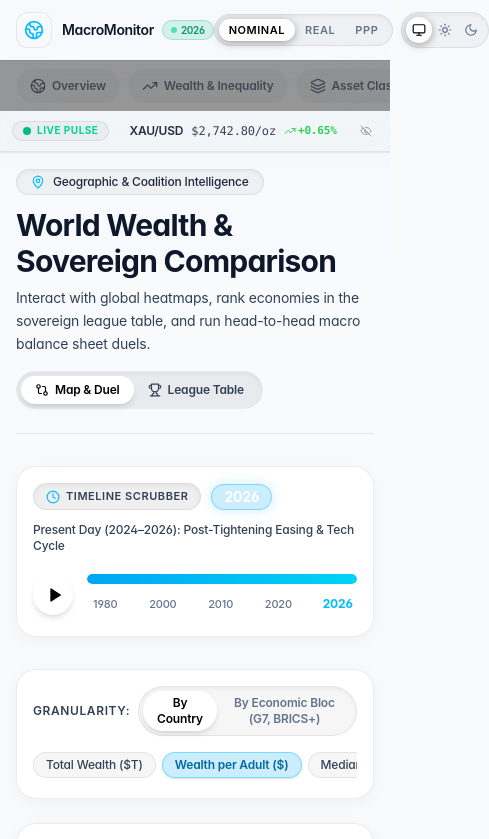
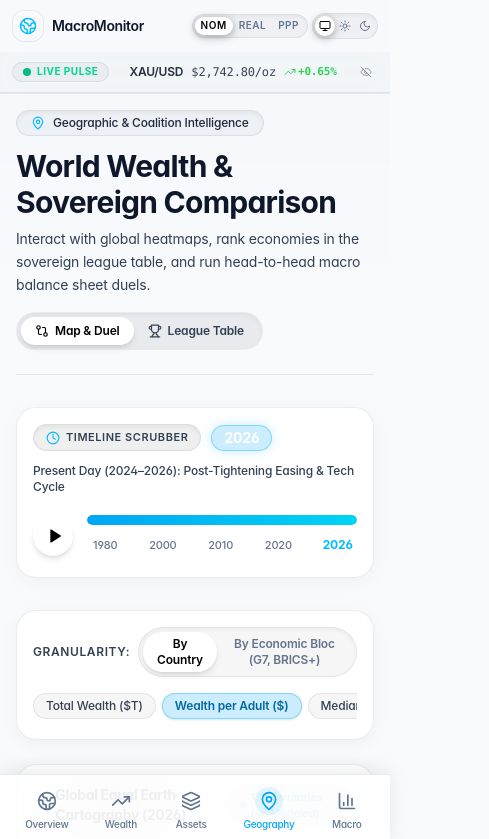
Before and after one commit to javichito/macro-monitor, a Next.js app: page /geography in a window 390 px wide. Shown: the top 839 px of the page, 489 px wide, since content can reach past the window. Built offline with nearby package versions, Linux system fonts and the light colour scheme.

Commit message:
fix(mobile): resolve iPhone 15 overflow, add iOS bottom tab bar, and optimize header ergonomics

```diff
--- a/src/app/globals.css
+++ b/src/app/globals.css
@@ -56,6 +56,12 @@
     --apple-orange: #ff9500;
     --apple-purple: #af52de;
     --apple-red: #ff3b30;
+  }
+
+  html,
+  body {
+    overflow-x: hidden;
+    max-width: 100vw;
   }
 
   body {
--- a/src/app/layout.tsx
+++ b/src/app/layout.tsx
@@ -2,6 +2,7 @@ import type { Metadata, Viewport } from 'next';
 import './globals.css';
 import { AppProvider } from '../context/AppContext';
 import { Header } from '../components/layout/Header';
+import { MobileTabBar } from '../components/layout/MobileTabBar';
 import { InstallPrompt } from '../components/layout/InstallPrompt';
 
 export const viewport: Viewport = {
@@ -68,11 +69,12 @@ export default function RootLayout({
 
         <AppProvider>
           <Header />
-          <main className="relative flex-1 max-w-7xl w-full mx-auto px-4 sm:px-6 py-4 sm:py-8">
+          <main className="relative flex-1 max-w-7xl w-full mx-auto px-4 sm:px-6 py-4 sm:py-8 pb-24 md:pb-8">
             {children}
           </main>
           <InstallPrompt />
-          <footer className="relative border-t border-white/[0.08] bg-black/40 backdrop-blur-xl py-8 text-xs text-slate-400 pb-12 sm:pb-8">
+          <MobileTabBar />
+          <footer className="relative border-t border-white/[0.08] bg-black/40 backdrop-blur-xl py-8 text-xs text-slate-400 mb-16 md:mb-0 pb-12 sm:pb-8">
             <div className="max-w-7xl mx-auto px-4 sm:px-6 flex flex-col sm:flex-row items-center justify-between gap-4">
               <div>
                 <span className="font-semibold text-white tracking-tight">MacroMonitor</span> — Modern Financial Transparency
--- a/src/components/layout/Header.tsx
+++ b/src/components/layout/Header.tsx
@@ -27,17 +27,17 @@ export function Header() {
 
   return (
     <header className="sticky top-0 z-50 border-b border-white/[0.08] bg-black/65 backdrop-blur-2xl transition-colors">
-      <div className="mx-auto flex max-w-7xl items-center justify-between px-4 py-3 sm:px-6">
+      <div className="mx-auto flex max-w-7xl items-center justify-between px-3 py-2.5 sm:px-6 sm:py-3">
         {/* Brand identity */}
-        <div className="flex items-center gap-3">
-          <Link href="/" className="flex items-center gap-2.5 group">
-            <div className="flex h-9 w-9 items-center justify-center rounded-xl bg-gradient-to-b from-white/10 to-white/[0.03] border border-white/[0.12] text-sky-400 shadow-[inset_0_1px_0_0_rgba(255,255,255,0.2)] group-hover:border-sky-400/40 group-hover:scale-[1.03] transition-all">
-              <Globe2 className="h-5 w-5" />
+        <div className="flex items-center gap-2 sm:gap-3">
+          <Link href="/" className="flex items-center gap-2 sm:gap-2.5 group">
+            <div className="flex h-8 w-8 sm:h-9 sm:w-9 items-center justify-center rounded-xl bg-gradient-to-b from-white/10 to-white/[0.03] border border-white/[0.12] text-sky-400 shadow-[inset_0_1px_0_0_rgba(255,255,255,0.2)] group-hover:border-sky-400/40 group-hover:scale-[1.03] transition-all">
+              <Globe2 className="h-4.5 w-4.5 sm:h-5 sm:w-5" />
             </div>
             <div>
               <span className="text-sm sm:text-base font-semibold tracking-tight text-white flex items-center gap-2">
                 MacroMonitor
-                <span className="inline-flex items-center gap-1 rounded-full bg-emerald-500/15 px-2 py-0.5 text-[10px] font-semibold text-emerald-300 border border-emerald-500/25">
+                <span className="hidden sm:inline-flex items-center gap-1 rounded-full bg-emerald-500/15 px-2 py-0.5 text-[10px] font-semibold text-emerald-300 border border-emerald-500/25">
                   <span className="h-1.5 w-1.5 rounded-full bg-emerald-400 animate-pulse" />
                   2026
                 </span>
@@ -72,9 +72,9 @@ export function Header() {
         </nav>
 
         {/* Action Controls: Currency Perspective & Appearance Mode */}
-        <div className="flex items-center gap-2">
+        <div className="flex items-center gap-1 sm:gap-2 shrink-0">
           {/* Currency Perspective Switcher: Apple segmented control */}
-          <div className="flex items-center rounded-full p-1 bg-white/[0.05] border border-white/[0.08] shadow-inner text-xs">
+          <div className="flex items-center rounded-full p-0.5 sm:p-1 bg-white/[0.05] border border-white/[0.08] shadow-inner text-xs">
             {(['nominal', 'real', 'ppp'] as CurrencyPerspective[]).map((mode) => (
               <button
                 key={mode}
@@ -86,20 +86,21 @@ export function Header() {
                     ? 'Real USD: Inflation-adjusted to constant 2026 purchasing power'
                     : 'PPP: Purchasing Power Parity adjusted for local basket costs'
                 }
-                className={`rounded-full px-2.5 sm:px-3 py-1 text-[11px] font-semibold transition-all duration-200 uppercase tracking-wider ${
+                className={`rounded-full px-1.5 sm:px-3 py-0.5 sm:py-1 text-[10px] sm:text-[11px] font-semibold transition-all duration-200 uppercase tracking-wider ${
                   currencyPerspective === mode
                     ? 'bg-white text-black shadow-[0_2px_8px_rgba(0,0,0,0.35)]'
                     : 'text-slate-400 hover:text-slate-200'
                 }`}
               >
-                {mode}
+                <span className="sm:hidden">{mode === 'nominal' ? 'Nom' : mode.toUpperCase()}</span>
+                <span className="hidden sm:inline">{mode}</span>
               </button>
             ))}
           </div>
 
           {/* Theme Mode Switcher: Apple segmented control (System / Light / Dark) */}
           <div
-            className="flex items-center rounded-full p-1 bg-white/[0.05] border border-white/[0.08] shadow-inner text-xs"
+            className="flex items-center rounded-full p-0.5 sm:p-1 bg-white/[0.05] border border-white/[0.08] shadow-inner text-xs shrink-0"
             aria-label="Appearance Mode"
           >
             <button
@@ -107,64 +108,42 @@ export function Header() {
               onClick={() => setThemePreference('system')}
               aria-label="Auto System Theme"
               title="System: Follow device settings automatically"
-              className={`rounded-full p-1.5 transition-all duration-200 ${
+              className={`rounded-full p-1 sm:p-1.5 transition-all duration-200 ${
                 themePreference === 'system'
                   ? 'bg-white text-black shadow-[0_2px_8px_rgba(0,0,0,0.35)]'
                   : 'text-slate-400 hover:text-slate-200'
               }`}
             >
-              <Monitor className="h-3.5 w-3.5" />
+              <Monitor className="h-3 w-3 sm:h-3.5 sm:w-3.5" />
             </button>
             <button
               type="button"
               onClick={() => setThemePreference('light')}
               aria-label="Light Mode"
               title="Light Mode"
-              className={`rounded-full p-1.5 transition-all duration-200 ${
+              className={`rounded-full p-1 sm:p-1.5 transition-all duration-200 ${
                 themePreference === 'light'
                   ? 'bg-white text-black shadow-[0_2px_8px_rgba(0,0,0,0.35)]'
                   : 'text-slate-400 hover:text-slate-200'
               }`}
             >
-              <Sun className="h-3.5 w-3.5" />
+              <Sun className="h-3 w-3 sm:h-3.5 sm:w-3.5" />
             </button>
             <button
               type="button"
               onClick={() => setThemePreference('dark')}
               aria-label="Dark Mode"
               title="Dark Mode"
-              className={`rounded-full p-1.5 transition-all duration-200 ${
+              className={`rounded-full p-1 sm:p-1.5 transition-all duration-200 ${
                 themePreference === 'dark'
                   ? 'bg-white text-black shadow-[0_2px_8px_rgba(0,0,0,0.35)]'
                   : 'text-slate-400 hover:text-slate-200'
               }`}
             >
-              <Moon className="h-3.5 w-3.5" />
+              <Moon className="h-3 w-3 sm:h-3.5 sm:w-3.5" />
             </button>
           </div>
         </div>
-      </div>
-
-      {/* Mobile navigation row: iOS momentum swipeable tab bar */}
-      <div className="flex md:hidden overflow-x-auto no-scrollbar border-t border-white/[0.06] px-4 py-2 gap-2 bg-black/40 backdrop-blur-xl">
-        {navLinks.map((link) => {
-          const Icon = link.icon;
-          const isActive = pathname === link.href;
-          return (
-            <Link
-              key={link.href}
-              href={link.href}
-              className={`flex shrink-0 items-center gap-1.5 px-3.5 py-2 text-xs font-semibold rounded-full transition-all active:scale-95 ${
-                isActive
-                  ? 'bg-white/20 text-white border border-white/25 shadow-sm'
-                  : 'text-white/60 hover:text-white bg-white/[0.04]'
-              }`}
-            >
-              <Icon className="h-4 w-4" />
-              {link.label}
-            </Link>
-          );
-        })}
       </div>
 
       {/* Global Live Market Pulse Ticker */}
--- a/src/components/layout/InstallPrompt.tsx
+++ b/src/components/layout/InstallPrompt.tsx
@@ -74,54 +74,54 @@ export function InstallPrompt() {
   if (!showPrompt) return null;
 
   return (
-    <div className="fixed bottom-4 left-4 right-4 sm:left-auto sm:right-6 sm:bottom-6 z-50 max-w-sm mx-auto sm:mx-0 animate-in fade-in slide-in-from-bottom-5 duration-300">
-      <div className="apple-card p-4.5 bg-[#0e121b]/95 border-white/[0.16] shadow-2xl backdrop-blur-2xl rounded-2xl relative">
+    <div className="fixed bottom-20 left-3 right-3 sm:bottom-6 sm:left-auto sm:right-6 z-50 max-w-sm mx-auto sm:mx-0 animate-in fade-in slide-in-from-bottom-5 duration-300">
+      <div className="p-3.5 sm:p-4 bg-white/95 dark:bg-[#0e121b]/95 border border-slate-200 dark:border-white/[0.16] shadow-2xl backdrop-blur-2xl rounded-2xl relative text-slate-800 dark:text-slate-100">
         <button
           onClick={handleDismiss}
-          className="absolute top-3 right-3 p-1 rounded-full text-slate-400 hover:text-white bg-white/[0.06] hover:bg-white/[0.12] transition-colors"
+          className="absolute top-2.5 right-2.5 p-1 rounded-full text-slate-400 hover:text-slate-900 dark:hover:text-white bg-slate-100 dark:bg-white/[0.06] hover:bg-slate-200 dark:hover:bg-white/[0.12] transition-colors"
           aria-label="Dismiss installation prompt"
         >
           <X className="h-3.5 w-3.5" />
         </button>
 
         <div className="flex items-start gap-3">
-          <div className="flex h-10 w-10 shrink-0 items-center justify-center rounded-xl bg-gradient-to-b from-sky-400/20 to-sky-600/10 border border-sky-400/30 text-sky-400 shadow-sm mt-0.5">
-            <Smartphone className="h-5 w-5" />
+          <div className="flex h-9 w-9 shrink-0 items-center justify-center rounded-xl bg-sky-500/10 dark:bg-sky-400/20 border border-sky-400/30 text-sky-500 dark:text-sky-400 shadow-sm mt-0.5">
+            <Smartphone className="h-4.5 w-4.5" />
           </div>
 
-          <div className="pr-4">
-            <h4 className="text-sm font-semibold text-white tracking-tight">
+          <div className="pr-4 flex-1">
+            <h4 className="text-xs sm:text-sm font-semibold text-slate-900 dark:text-white tracking-tight">
               Install MacroMonitor
             </h4>
-            <p className="text-xs text-slate-300 mt-0.5 leading-relaxed">
+            <p className="text-[11px] sm:text-xs text-slate-500 dark:text-slate-300 mt-0.5 leading-relaxed">
               Install as an iPhone app for a fullscreen, offline-ready experience.
             </p>
 
             {isIOS ? (
-              <div className="mt-3 space-y-1.5 text-[11px] text-slate-300 bg-white/[0.04] border border-white/[0.08] p-2.5 rounded-xl">
-                <div className="flex items-center gap-2">
-                  <span className="flex h-4 w-4 shrink-0 items-center justify-center rounded-full bg-sky-500/20 text-sky-400 font-bold text-[10px]">
+              <div className="mt-2.5 space-y-1 text-[10px] sm:text-[11px] text-slate-600 dark:text-slate-300 bg-slate-50 dark:bg-white/[0.04] border border-slate-200 dark:border-white/[0.08] p-2 rounded-xl">
+                <div className="flex items-center gap-1.5">
+                  <span className="flex h-3.5 w-3.5 shrink-0 items-center justify-center rounded-full bg-sky-500/20 text-sky-500 dark:text-sky-400 font-bold text-[9px]">
                     1
                   </span>
                   <span>
-                    Tap the <strong className="text-white">Share</strong> icon{' '}
-                    <Share className="inline h-3.5 w-3.5 text-sky-400 -mt-0.5" /> in Safari
+                    Tap <strong className="text-slate-900 dark:text-white">Share</strong>{' '}
+                    <Share className="inline h-3 w-3 text-sky-500 dark:text-sky-400 -mt-0.5" /> in Safari
                   </span>
                 </div>
-                <div className="flex items-center gap-2">
-                  <span className="flex h-4 w-4 shrink-0 items-center justify-center rounded-full bg-sky-500/20 text-sky-400 font-bold text-[10px]">
+                <div className="flex items-center gap-1.5">
+                  <span className="flex h-3.5 w-3.5 shrink-0 items-center justify-center rounded-full bg-sky-500/20 text-sky-500 dark:text-sky-400 font-bold text-[9px]">
                     2
                   </span>
                   <span>
-                    Select <strong className="text-white">Add to Home Screen</strong>{' '}
-                    <PlusSquare className="inline h-3.5 w-3.5 text-sky-400 -mt-0.5" />
+                    Tap <strong className="text-slate-900 dark:text-white">Add to Home Screen</strong>{' '}
+                    <PlusSquare className="inline h-3 w-3 text-sky-500 dark:text-sky-400 -mt-0.5" />
                   </span>
                 </div>
               </div>
             ) : (
               <button
                 onClick={handleInstallClick}
-                className="mt-3 w-full py-1.5 px-3 rounded-full bg-sky-500 hover:bg-sky-400 text-black font-semibold text-xs transition-colors shadow-sm cursor-pointer"
+                className="mt-2.5 w-full py-1.5 px-3 rounded-full bg-sky-500 hover:bg-sky-400 text-black font-semibold text-xs transition-colors shadow-sm cursor-pointer"
               >
                 Install App
               </button>
--- /dev/null
+++ b/src/components/layout/MobileTabBar.tsx
@@ -0,0 +1,61 @@
+'use client';
+
+import React from 'react';
+import Link from 'next/link';
+import { usePathname } from 'next/navigation';
+import { Globe2, TrendingUp, Layers, MapPin, BarChart3 } from 'lucide-react';
+
+/*
+ * Apple Human Interface Guidelines specify bottom tab bars for primary mobile navigation,
+ * placing high-frequency destination switching within comfortable one-handed thumb reach.
+ * We render this component exclusively on viewports below standard desktop breakpoint (< md).
+ */
+export function MobileTabBar() {
+  const pathname = usePathname();
+
+  const tabs = [
+    { href: '/', label: 'Overview', icon: Globe2 },
+    { href: '/wealth', label: 'Wealth', icon: TrendingUp },
+    { href: '/assets', label: 'Assets', icon: Layers },
+    { href: '/geography', label: 'Geography', icon: MapPin },
+    { href: '/macro', label: 'Macro', icon: BarChart3 },
+  ];
+
+  return (
+    <nav
+      aria-label="Mobile Navigation Bar"
+      className="md:hidden fixed bottom-0 left-0 right-0 z-40 border-t border-slate-200/80 dark:border-white/[0.08] bg-white/85 dark:bg-[#06080e]/85 backdrop-blur-2xl transition-colors duration-200 shadow-[0_-4px_20px_rgba(0,0,0,0.08)] dark:shadow-[0_-4px_24px_rgba(0,0,0,0.5)]"
+      style={{ paddingBottom: 'max(env(safe-area-inset-bottom, 0px), 8px)' }}
+    >
+      <div className="flex items-center justify-around px-2 pt-2">
+        {tabs.map((tab) => {
+          const Icon = tab.icon;
+          const isActive = pathname === tab.href;
+
+          return (
+            <Link
+              key={tab.href}
+              href={tab.href}
+              className={`flex flex-col items-center justify-center py-1 px-2.5 rounded-xl transition-all duration-150 active:scale-90 min-w-[56px] ${
+                isActive
+                  ? 'text-sky-500 dark:text-sky-400 font-semibold'
+                  : 'text-slate-500 dark:text-slate-400 hover:text-slate-700 dark:hover:text-slate-200'
+              }`}
+            >
+              <div
+                className={`relative flex items-center justify-center p-1 rounded-full transition-colors ${
+                  isActive ? 'bg-sky-500/10 dark:bg-sky-400/15' : ''
+                }`}
+              >
+                <Icon className="h-5 w-5" />
+              </div>
+              <span className="text-[10px] tracking-tight mt-0.5 font-medium">
+                {tab.label}
+              </span>
+            </Link>
+          );
+        })}
+      </div>
+    </nav>
+  );
+}
--- a/src/components/macro/CentralBankLiquidityRadar.tsx
+++ b/src/components/macro/CentralBankLiquidityRadar.tsx
@@ -123,8 +123,16 @@ export function CentralBankLiquidityRadar() {
             <span className="text-base sm:text-lg font-bold text-slate-900 dark:text-white">
               ${summary.totalLiquidityUsd} Trillion
             </span>
-            <span className="text-[10px] text-emerald-500 dark:text-emerald-400 font-medium block mt-0.5">
-              +{summary.netLiquidityChangeUsd}T vs prior inflection
+            <span
+              className={`text-[10px] font-medium block mt-0.5 ${
+                summary.netLiquidityChangeUsd >= 0
+                  ? 'text-emerald-500 dark:text-emerald-400'
+                  : 'text-rose-500 dark:text-rose-400'
+              }`}
+            >
+              {summary.netLiquidityChangeUsd >= 0
+                ? `+${summary.netLiquidityChangeUsd}`
+                : `${summary.netLiquidityChangeUsd}`}T vs prior inflection
             </span>
           </div>
 
--- a/src/components/map/WorldMap.tsx
+++ b/src/components/map/WorldMap.tsx
@@ -304,12 +304,12 @@ export function WorldMap({
                 Global Equal Earth Cartography ({selectedYear})
               </h4>
               <span className="inline-flex items-center gap-1 rounded-full bg-white/[0.06] px-2.5 py-0.5 text-[11px] font-medium text-sky-300 border border-white/[0.08]">
-                <Globe className="h-3 w-3" /> 178 Territories (31 Modeled)
+                <Globe className="h-3 w-3" /> 178 Territories ({COUNTRIES_DATA.length} Modeled)
               </span>
             </div>
 
             {/* Regional Focus Quick Jumps */}
-            <div className="flex items-center gap-1 text-[11px]">
+            <div className="flex items-center gap-1.5 text-[11px] overflow-x-auto no-scrollbar max-w-full py-0.5">
               {Object.entries(REGION_PRESETS).map(([key, preset]) => (
                 <button
                   key={key}
@@ -317,7 +317,7 @@ export function WorldMap({
                     setZoom(preset.zoom);
                     setPan(preset.pan);
                   }}
-                  className="rounded-full px-2.5 py-0.5 border border-white/[0.08] bg-white/[0.04] text-slate-300 hover:text-white hover:bg-white/[0.10] transition-colors cursor-pointer"
+                  className="rounded-full px-2.5 py-1 border border-white/[0.08] bg-white/[0.04] text-slate-300 hover:text-white hover:bg-white/[0.10] transition-colors cursor-pointer shrink-0 whitespace-nowrap active:scale-95"
                 >
                   {preset.name}
                 </button>
```
Also changed, not shown: 1 other file (tests, documents, lock files or other folders).
